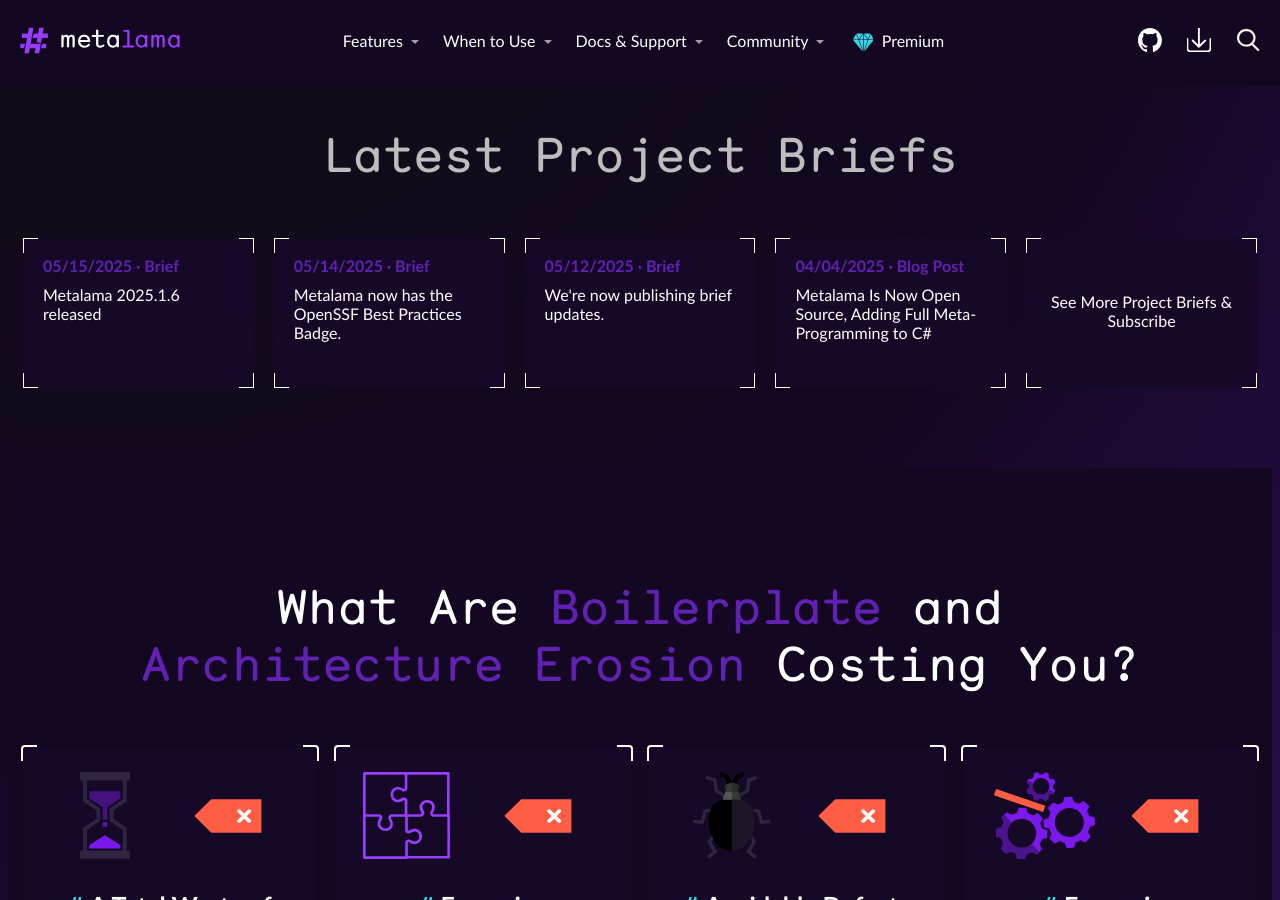
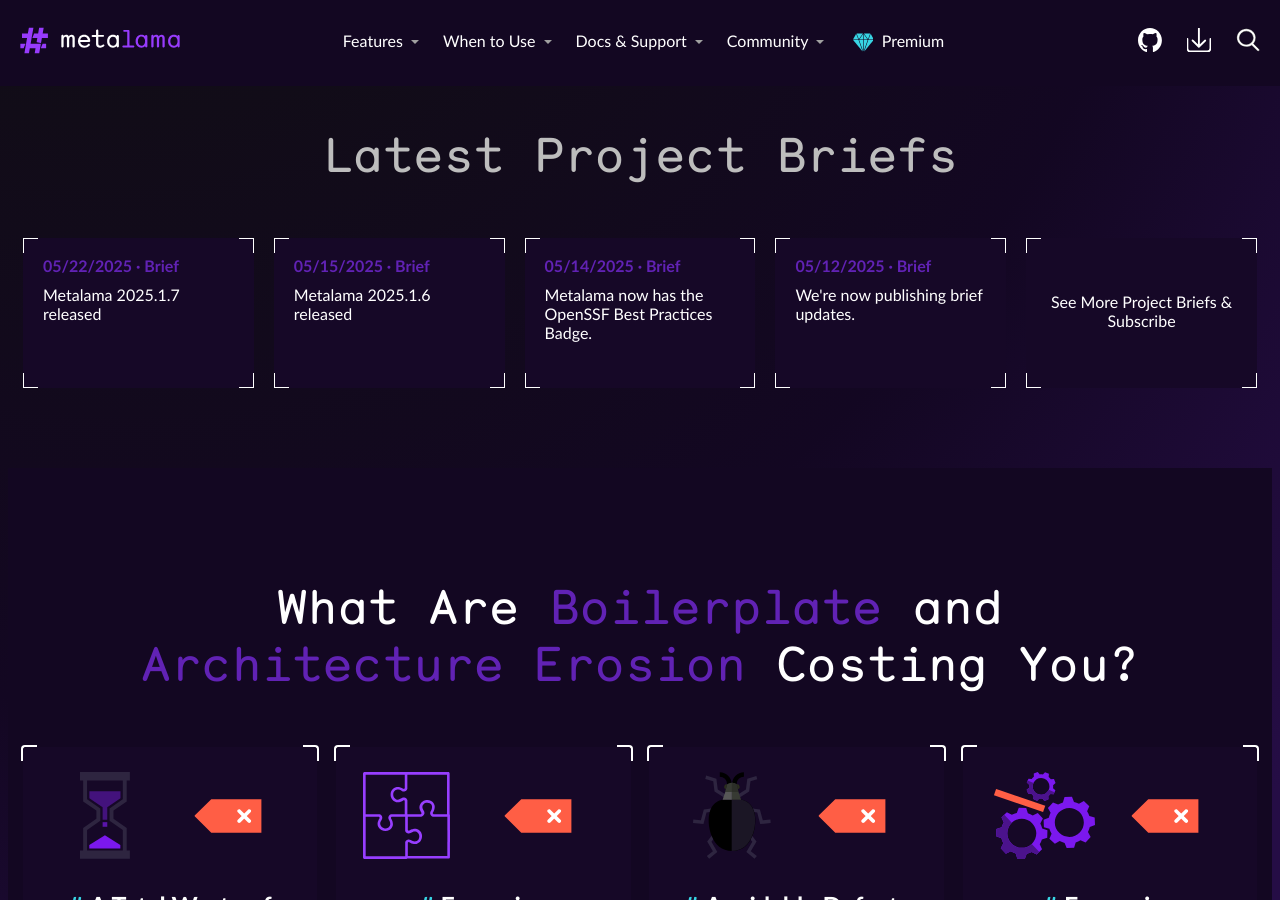
Before and after one commit to metalama/website, a Jekyll site: the page built from index.html, in a window 1280 px wide and 900 px high, scrolled down 989 px. Built offline with Jekyll 4.4.1, drawn with Linux system fonts in a browser that asks for light colours; nearby versions of some CDN libraries; comment, search, counter and statistics services are not loaded.

Commit message:
Brief for 2025.1.7.

```diff
--- a/_data/briefs.yml
+++ b/_data/briefs.yml
@@ -1,4 +1,8 @@
 briefs:
+
+  - date: 2025-05-22
+    title: Metalama 2025.1.7 released
+    description: We've released Metalama 2025.1.7, with minor improvements and merge of Roslyn 4.14. See the [GitHub release](https://github.com/metalama/Metalama/releases/tag/release%2F2025.1.7).
 
   - date: 2025-05-15
     title: Metalama 2025.1.6 released
@@ -10,7 +14,6 @@
       Metalama has earned the OpenSSF Best Practices Badge, demonstrating adherence to key open-source security and quality standards.
       For a detailed breakdown of the criteria met, visit our [badge page](https://www.bestpractices.dev/en/projects/10558).
 
-
   - date: 2025-05-12
     title: We're now publishing brief updates.
     description: |
```
